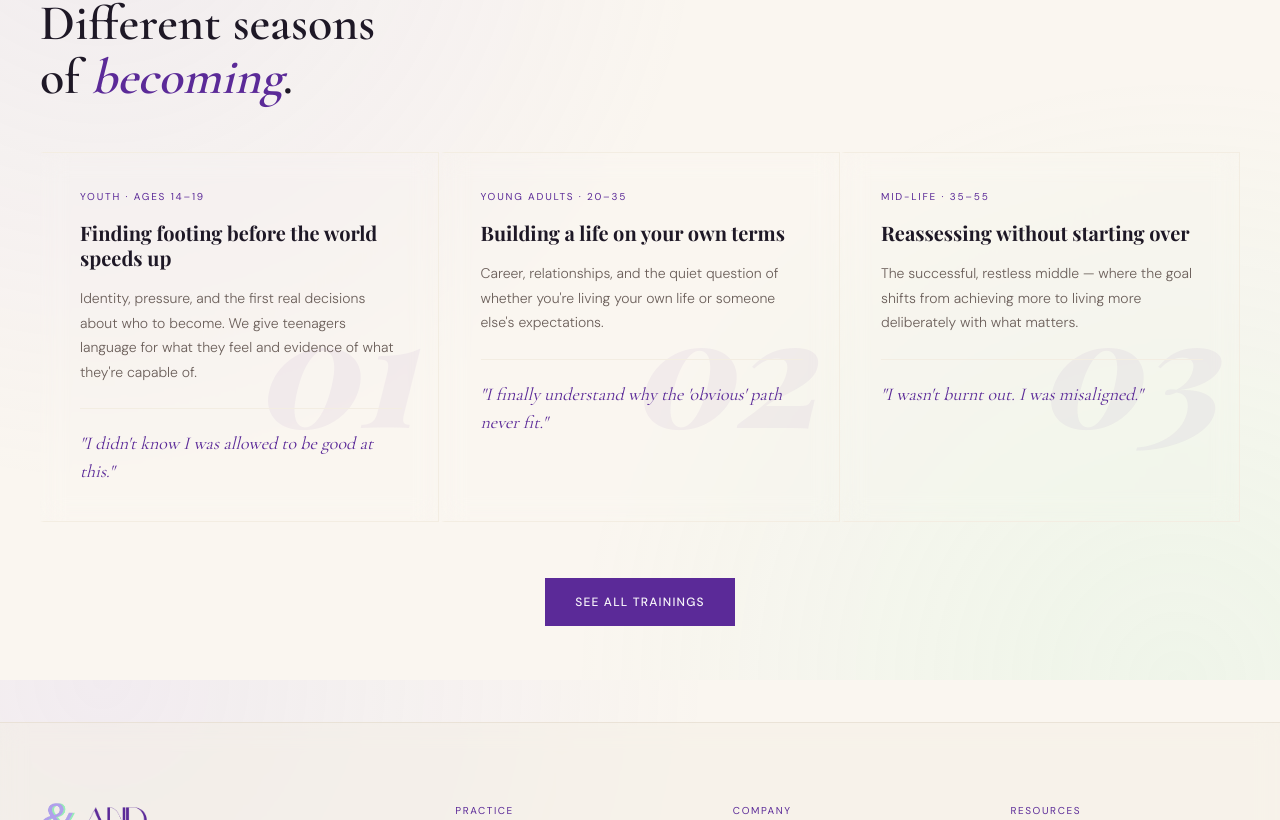
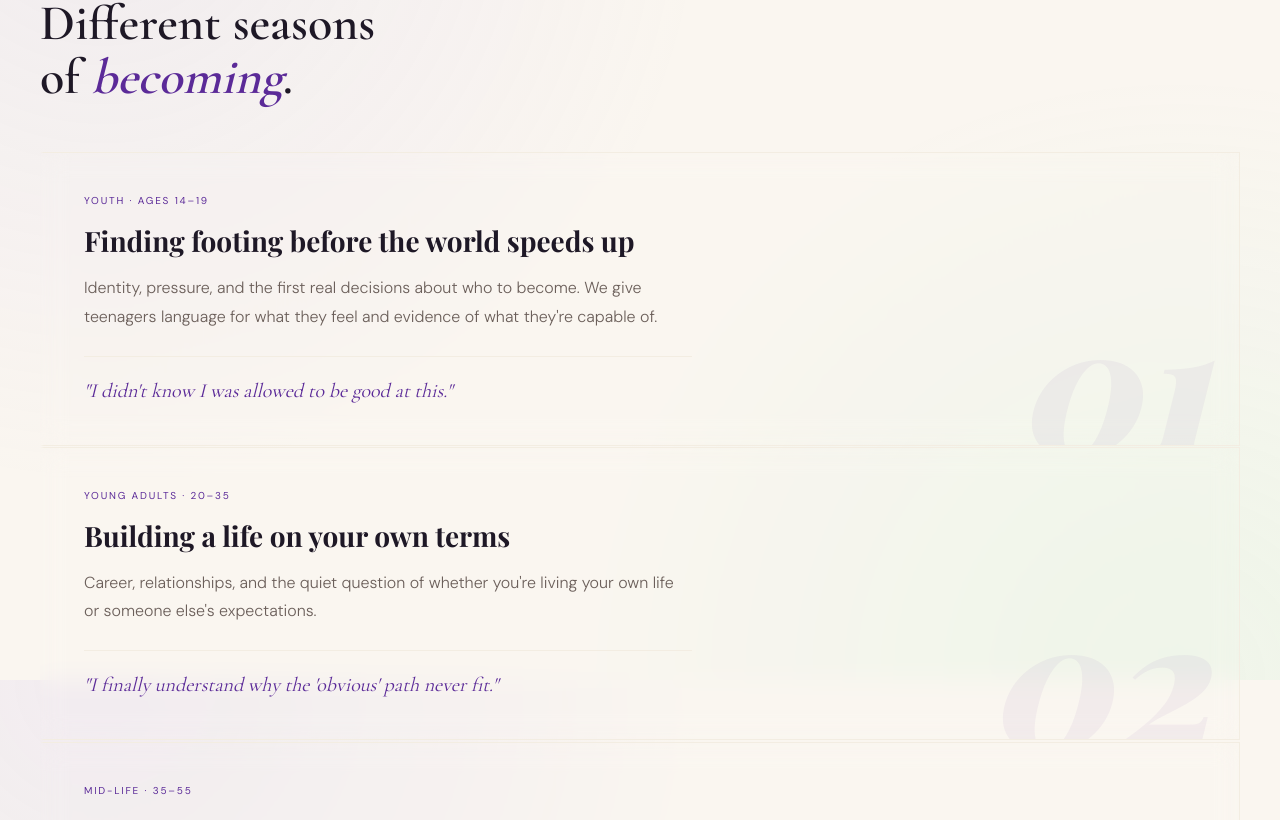
Before and after one commit to altnisthon/-intelligenceweb, a Next.js app: page /how-it-works in a window 1280 px wide. Shown: the part 920-1740 px from the top of the page. Built offline with nearby package versions, Linux system fonts and the light colour scheme.

Commit message:
Stack Who We Serve cards vertically instead of a 3-col grid
Full-width cards stacked on top of each other, matching the original
wide-card sizing (bigger number, wider content column) instead of the
narrower 3-up grid treatment.

```diff
--- a/components/SeasonsGrid.tsx
+++ b/components/SeasonsGrid.tsx
@@ -31,34 +31,34 @@ export default function SeasonsGrid() {
   }, []);
 
   return (
-    <div className="grid grid-cols-1 gap-[1.5px] sm:grid-cols-3">
+    <div className="flex flex-col gap-[1.5px]">
       {seasons.map((s, i) => (
         <div
           key={s.label}
           ref={(el) => {
             cardRefs.current[i] = el;
           }}
-          className="relative overflow-hidden border border-lavender border-l-4 border-l-transparent bg-white/62 p-9 backdrop-blur-md transition-colors hover:border-l-mint hover:bg-mint-light"
+          className="relative overflow-hidden border border-lavender border-l-4 border-l-transparent bg-white/62 p-10 backdrop-blur-md transition-colors hover:border-l-mint hover:bg-mint-light"
         >
           <div
             ref={(el) => {
               numRefs.current[i] = el;
             }}
-            className="pointer-events-none absolute -top-8 right-6 select-none font-serif text-[150px] font-black italic leading-none text-purple/5 will-change-transform"
+            className="pointer-events-none absolute -top-8 right-8 select-none font-serif text-[180px] font-black italic leading-none text-purple/5 will-change-transform"
           >
             {s.badge}
           </div>
-          <div className="relative">
+          <div className="relative max-w-[38rem]">
             <div className="mb-4 font-sans text-[10px] uppercase tracking-[0.18em] text-purple">
               {s.label}
             </div>
-            <div className="mb-4 font-serif text-xl font-bold leading-[1.25] text-plum">
+            <div className="mb-4 font-serif text-[28px] font-bold leading-[1.2] text-plum">
               {s.title}
             </div>
-            <p className="mb-6 font-sans text-sm font-light leading-[1.75] text-muted">
+            <p className="mb-6 font-sans text-base font-light leading-[1.8] text-muted">
               {s.desc}
             </p>
-            <div className="border-t border-lavender pt-5 font-quote text-lg italic text-purple">
+            <div className="border-t border-lavender pt-5 font-quote text-xl italic text-purple">
               {s.quote}
             </div>
           </div>
```
